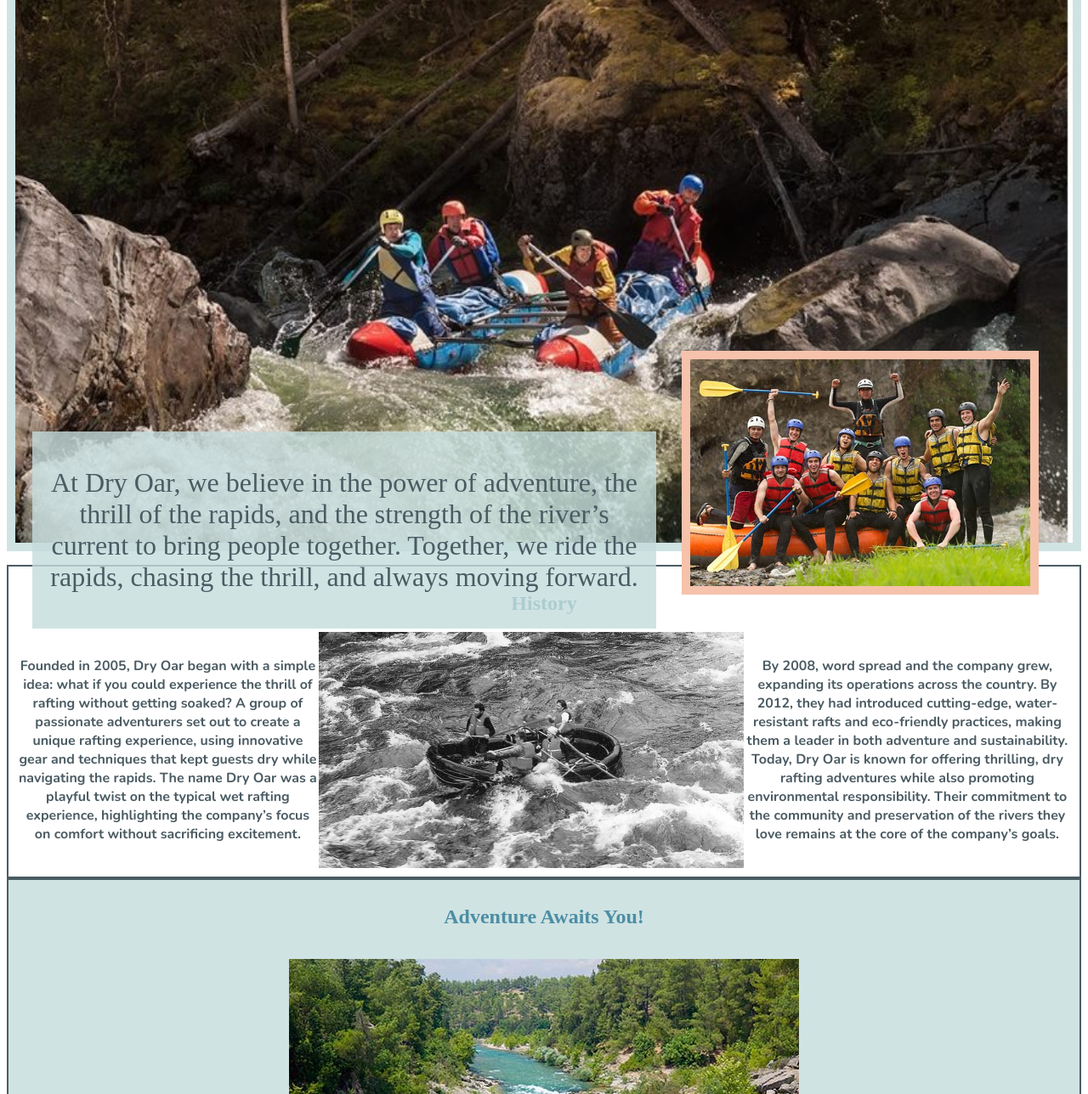
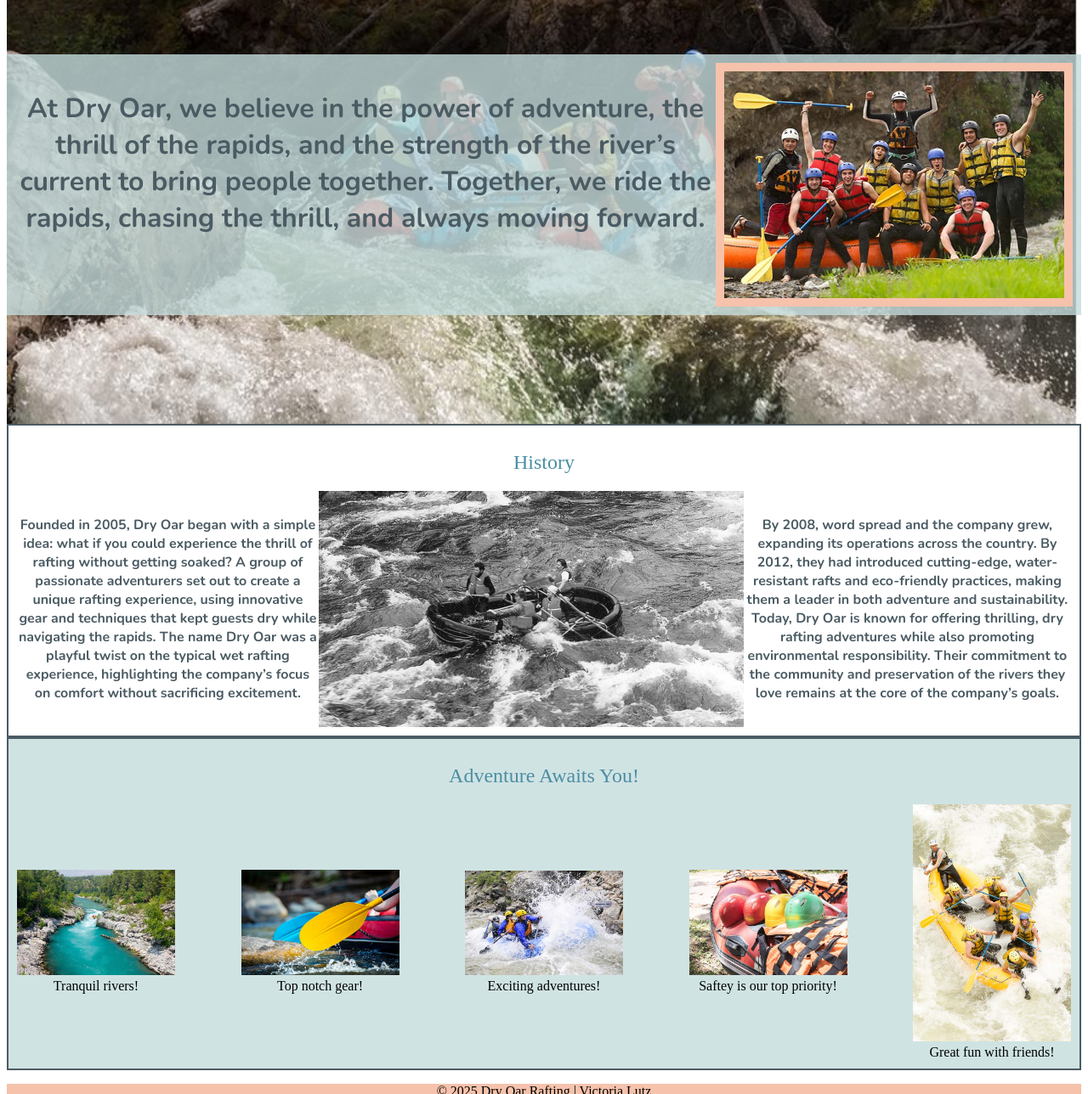
Before and after one commit to ToriLutz/wdd130, a plain HTML site: page wdd130/wwr/about.html in a window 1280 px wide. Shown: the part 248-1536 px from the top of the page at 85% size. Drawn offline with nearby package versions, Linux system fonts and the light colour scheme; a web font is replaced by a local one.

Commit message:
changes to about page

```diff
--- a/wdd130/wwr/about.html
+++ b/wdd130/wwr/about.html
@@ -1,5 +1,6 @@
 <!DOCTYPE html>
 <html lang="en-US">
+
 <head>
   <meta charset="utf-8">
   <meta name="author" content="Victoria Lutz">
@@ -9,19 +10,18 @@
   <link rel="stylesheet" href="../wwr/styles/rafting.css">
   <link rel="preconnect" href="https://fonts.googleapis.com">
   <link rel="preconnect" href="https://fonts.gstatic.com" crossorigin>
-      <link href="https://fonts.googleapis.com/css2?family=Nunito:ital,wght@0,200..1000;1,200..1000&family=Playwrite+IN:wght@100..400&display=swap" rel="stylesheet">
-      <link rel="preconnect" href="https://fonts.googleapis.com">
-      <link rel="preconnect" href="https://fonts.gstatic.com" crossorigin>
-      <link href="https://fonts.googleapis.com/css2?family=Nunito:ital,wght@0,200..1000;1,200..1000&display=swap" rel="stylesheet">
+  <link
+    href="https://fonts.googleapis.com/css2?family=Nunito:ital,wght@0,200..1000;1,200..1000&family=Playwrite+IN:wght@100..400&display=swap"
+    rel="stylesheet">
+  <link href="https://fonts.googleapis.com/css2?family=Nunito:ital,wght@0,200..1000;1,200..1000&display=swap"
+    rel="stylesheet">
 </head>
+
 <body>
   <header>
-        <div class="icon-img">
-        <img src="../wwr/images/icon-no-bg.png" alt="A logo with a painted oar in water with the words Dry Oar">
-        </div>
-        <div class="head-font">
-          <h1>Dry Oar Rafting</h1>
-        </div>
+    <img class="icon-img" src="../wwr/images/icon-no-bg.png"
+      alt="A logo with a painted oar in water with the words Dry Oar">
+
     <nav>
       <ul class="navigation">
         <li><a href="index.html">Home</a></li>
@@ -35,32 +35,32 @@
   <main>
 
     <div class="hero">
-          <div class="about-us">
-
-          <img class= "hero-img" src="../wwr/images/hero-min.jpg" alt="People White water rafting">
-          <img class="article-img" src="../wwr/images/happy-clients.jpg" alt="Happy clients raising their oars in the air as they sit on their raft">
-          <div class = "article">
-            <p>At Dry Oar, we believe in the power of adventure,
+      <img class="hero-img" src="./images/hero-min.jpg" alt="People White water rafting">
+      <h1 class="head-font comp-name">Dry Oar Rafting</h1>
+      <!-- <article class="about-us"><img><p></P </article> -->
+      <article class="about-us">
+        <img class="article-img" src="./images/happy-clients.jpg"
+          alt="Happy clients raising their oars in the air as they sit on their raft">
+          <p class="body-font">At Dry Oar, we believe in the power of adventure,
             the thrill of the rapids, and the strength of the river’s
             current to bring people together. Together, we ride the rapids, chasing the thrill,
             and always moving forward.</p>
+      </article>
     </div>
-          </div>
-        </div>
-        <div class="history">
-          <section>
-            <div class="head-font">
-            <h2>History</h2>
-            </div>
+
+
+      <section class="history">
+        <h2 class="head-font">History</h2>
         <div class="history-words">
-            <div class="body-font">
-              <p> Founded in 2005, Dry Oar began with a simple idea: what if you
-                could experience the thrill of rafting without getting soaked? A group of passionate adventurers set out to create a unique rafting experience, using innovative gear and techniques that kept guests dry while navigating the rapids.
-                The name Dry Oar was a playful twist on the typical wet rafting experience, highlighting the company’s focus on comfort without sacrificing excitement.
+        <p class="body-font"> Founded in 2005, Dry Oar began with a simple idea: what if you
+          could experience the thrill of rafting without getting soaked? A group of passionate adventurers set out
+          to create a unique rafting experience, using innovative gear and techniques that kept guests dry while
+          navigating the rapids.
+          The name Dry Oar was a playful twist on the typical wet rafting experience, highlighting the company’s
+          focus on comfort without sacrificing excitement.
         </p>
-           </div>
         <img src="../wwr/images/history-img.jpg" alt="An old photo of people rafting" width="500px" height="auto">
-              <div class="history-words">
+
           <div class="body-font">
             <p>By 2008, word spread and the company grew, expanding its
               operations across the country. By 2012, they had introduced
@@ -74,15 +74,15 @@
               goals.</p>
           </div>
         </div>
-          </div>
       </section>
-        </div>
+
     <section>
+      <!-- move class from div to section -->
       <div class="adventure">
-          <div class="head-font">
-            <h2>Adventure Awaits You!</h2>
-          </div>
+          <h2 class="head-font">Adventure Awaits You!</h2>
+          <div class="adventure-pics">
         <figure>
+          <!-- get rid of ../wwr replace with ./ -->
           <img src="../wwr/images/calm-raft.jpg" alt="An image of tranquil rafting on a calm river">
           <figcaption>Tranquil rivers!</figcaption>
         </figure>
@@ -103,9 +103,11 @@
           <figcaption>Great fun with friends!</figcaption>
         </figure>
         </div>
+      </div>
     </section>
   </main>
   <footer>
+    <p>&copy; 2025 Dry Oar Rafting | Victoria Lutz</p>
     <nav class="sociallinks">
       <a href="www.facebook.com"> <img src="../wwr/images/facebook.png" alt="facebook logo"></a>
       <a href="www.reddit.com"><img src="../wwr/images/reddit.png" alt=" reddit logo"></a>
--- a/wdd130/wwr/styles/rafting.css
+++ b/wdd130/wwr/styles/rafting.css
@@ -5,29 +5,36 @@
     --accent-color-2: hsl(182, 27%, 82%, 80%);
 
 }
+
 header {
   margin: 1rem auto;
   display: grid;
-  grid-template-columns: 120px 1fr 1fr;
+  grid-template-columns: 1fr auto;
 	align-items: end;
   background-color: var(--accent-color-1);
-  justify-items: center;
 }
+
 .icon-img {
   float: left;
 	margin: auto 5px;
 	width: 64px;
 	height: auto;
 }
+
 h1 {
   font-size: 2rem;
 }
+
 .navigation {
 	display: flex;
 	flex-wrap: wrap;
 	list-style: none;
 	padding: 0;
 	color: var(--accent-color-2)
+}
+
+nav ul {
+  margin: 0 10px 0 0;
 }
 
 .navigation li {
@@ -41,6 +48,7 @@ h1 {
   text-decoration: none;
   font-size: 1.2rem;
 }
+
 .navigation a:hover {
   color: var(--secondary-color);
   font-weight: 700;
@@ -52,7 +60,6 @@ h1 {
   font-optical-sizing: auto;
   font-weight: 300;
   font-style: normal;
-  font:bold;
   color: var(--secondary-color);
 
 }
@@ -65,30 +72,16 @@ h1 {
     color: var(--primary-color);
 }
 
-.about-us{
-    text-align: center;
-    top: 0;
-    background-color: var(--accent-color-2, );
-    padding: 10px;
-
-    margin: 1rem auto;
-    display: grid;
-    grid-template-rows: auto;
-    align-items: center;
-
-
-
-}
 .history {
   display: grid;
   width: auto;
   padding: 10px;
   justify-content: space-around;
-
   grid-template-rows: repeat(1, 1fr);
   text-align: center;
   border: 2px solid var(--primary-color);
 }
+
 .history-words {
   display: flex;
   align-items: center;
@@ -97,19 +90,28 @@ h1 {
 
 .hero{
     position: relative;
-
     top: 0;
     left: 0;
 }
+
 .hero-img {
     position: relative;
     display: block;
     width: 100%;
     height: auto;
 }
-.article {
+
+.comp-name {
   position: absolute;
-  top: 500px;
+  top: 100px;
+  width: 100%;
+  text-align: center;
+  margin: 0 auto;
+}
+
+article {
+  position: absolute;
+  top: 200px;
   background-color:var(--accent-color-2);
   margin: 20px;
   padding: 10px;
@@ -117,13 +119,15 @@ h1 {
   color: var(--primary-color);
   font-size: xx-large;
   text-align: center;
+}
 
+.about-us{
+    margin: 1rem auto;
 
 }
+
 .article-img {
-  position: absolute;
-  top: 425px;
-  right: 50px;
+  float: right;
   width: 400px;
   height: auto;
   background-color: var(--accent-color-1);
@@ -147,6 +151,24 @@ footer {
   background-color: var(--accent-color-1);
   justify-items: flex-end;
 }
-a{
-    text-decoration: none;
+
+footer p {
+  margin: 0 auto;
+  text-align: center;
 }
+
+.adventure-pics {
+  display: flex;
+  justify-content: space-between;
+}
+
+.adventure-pics figure {
+  margin: auto 0;
+  width: 15%;
+  height: auto;
+}
+
+.adventure-pics figure img {
+  width: 100%;
+  height: auto;
+}
```
Lines whose indentation alone changed are shown as unchanged.
